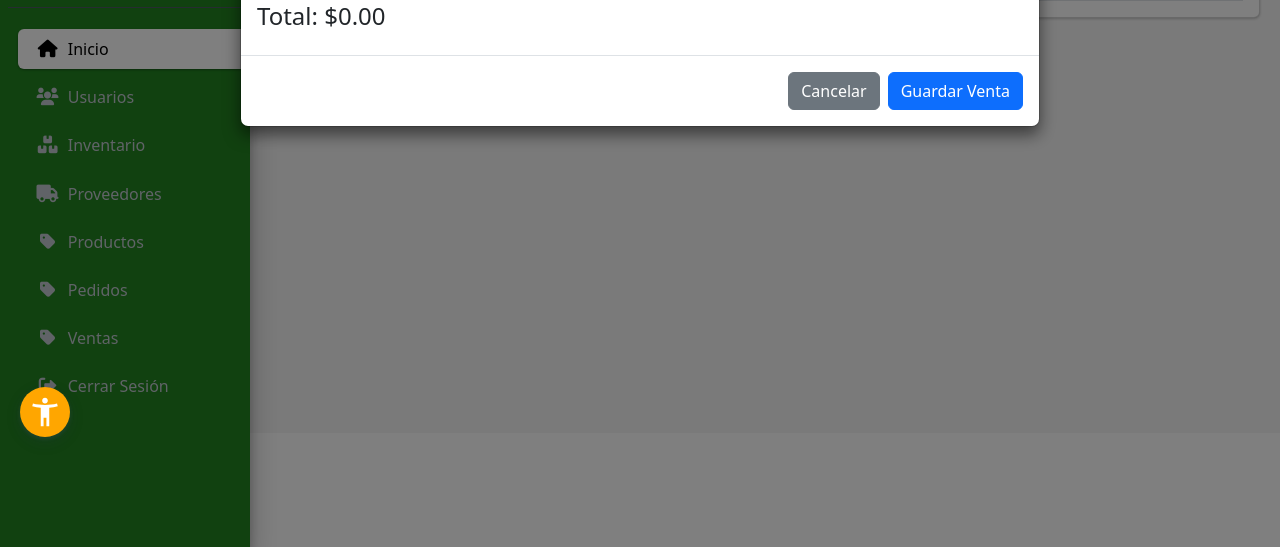
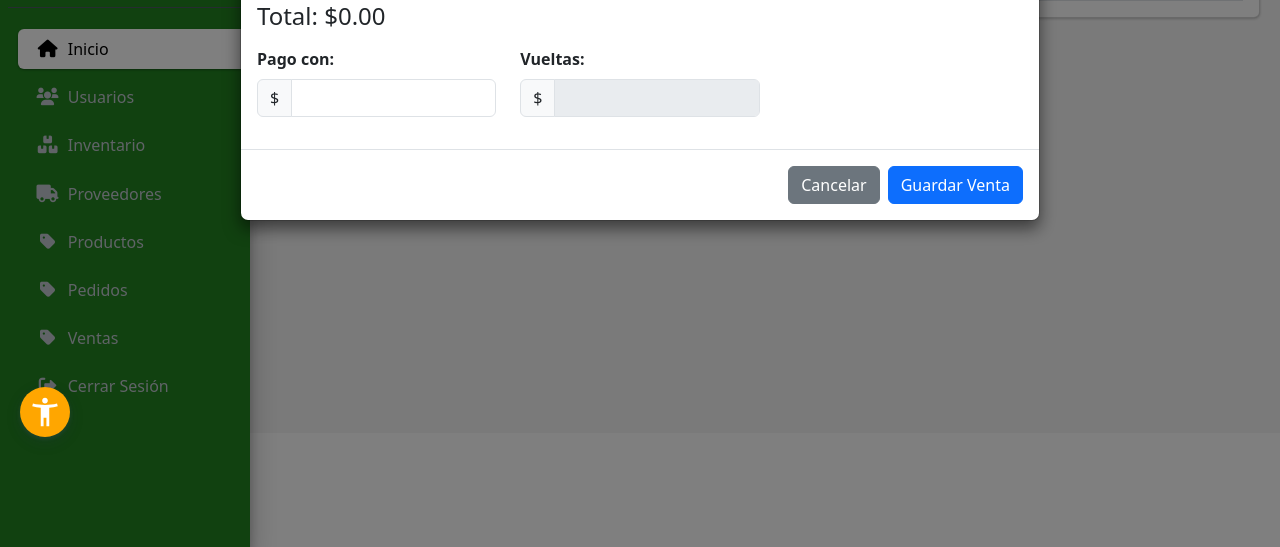
Before and after one commit to Jxvi3r09/Autoservicioeltrigal, a Django app: page /ventas/ in a window 1280 px wide, after a click on "Nueva Venta". Shown: the part 253-800 px from the top of the page. Run offline with Django 5.2, Linux system fonts and the light colour scheme; a user stored in the database is signed in; data comes from the database, SQL or seed files in the repository; data that the repository does not hold is empty; some libraries are stand-ins or nearby versions.

Commit message:
Arreglos modulo ventas

```diff
--- a/pagina/static/myapp/js/ventas.js
+++ b/pagina/static/myapp/js/ventas.js
@@ -194,3 +194,22 @@ function calcularTotal() {
     });
     document.getElementById('total-venta').textContent = total.toFixed(2);
 }
+
+function calcularVueltas() {
+    const totalVenta = parseFloat(document.getElementById('total-venta').textContent.replace('$', '').trim());
+
+    const montoPago = parseFloat(document.getElementById('monto-pago').value) || 0;
+
+    const vueltas = montoPago - totalVenta;
+    const vueltasInput = document.getElementById('vueltas');
+
+    if (montoPago < totalVenta) {
+        vueltasInput.value = 'Pago insuficiente';
+        vueltasInput.style.color = 'red';
+        vueltasInput.style.fontWeight = 'bold';
+    } else {
+        vueltasInput.value = vueltas.toFixed(2);
+        vueltasInput.style.color = 'green';
+        vueltasInput.style.fontWeight = 'normal';
+    }
+}
--- a/pagina/templates/sistema/ventas.html
+++ b/pagina/templates/sistema/ventas.html
@@ -236,6 +236,28 @@
 
                     <div class="mt-3">
                         <h4>Total: $<span id="total-venta">0.00</span></h4>
+
+                        <!-- Agregar campos de pago y vueltas -->
+                        <div class="row mt-3">
+                            <div class="col-md-4">
+                                <div class="form-group">
+                                    <label for="monto-pago">Pago con:</label>
+                                    <div class="input-group">
+                                        <span class="input-group-text">$</span>
+                                        <input type="number" class="form-control" id="monto-pago" min="0" step="1000" oninput="calcularVueltas()">
+                                    </div>
+                                </div>
+                            </div>
+                            <div class="col-md-4">
+                                <div class="form-group">
+                                    <label>Vueltas:</label>
+                                    <div class="input-group">
+                                        <span class="input-group-text">$</span>
+                                        <input type="text" class="form-control" id="vueltas" readonly>
+                                    </div>
+                                </div>
+                            </div>
+                        </div>
                     </div>
                 </div>
                 <div class="modal-footer">
--- a/pagina/urls.py
+++ b/pagina/urls.py
@@ -123,6 +123,8 @@ urlpatterns = [
     path('ventas/eliminar/<int:venta_id>/', views.eliminar_venta, name='eliminar_venta'),
     path('buscar-producto/<str:codigo>/', views.buscar_producto, name='buscar_producto'),
 
+
+
 ]+ static(settings.MEDIA_URL, document_root=settings.MEDIA_ROOT)
 # Archivos estáticos
 if settings.DEBUG:
```
Also changed, not shown: pagina/views.py (line endings or trailing spaces).
